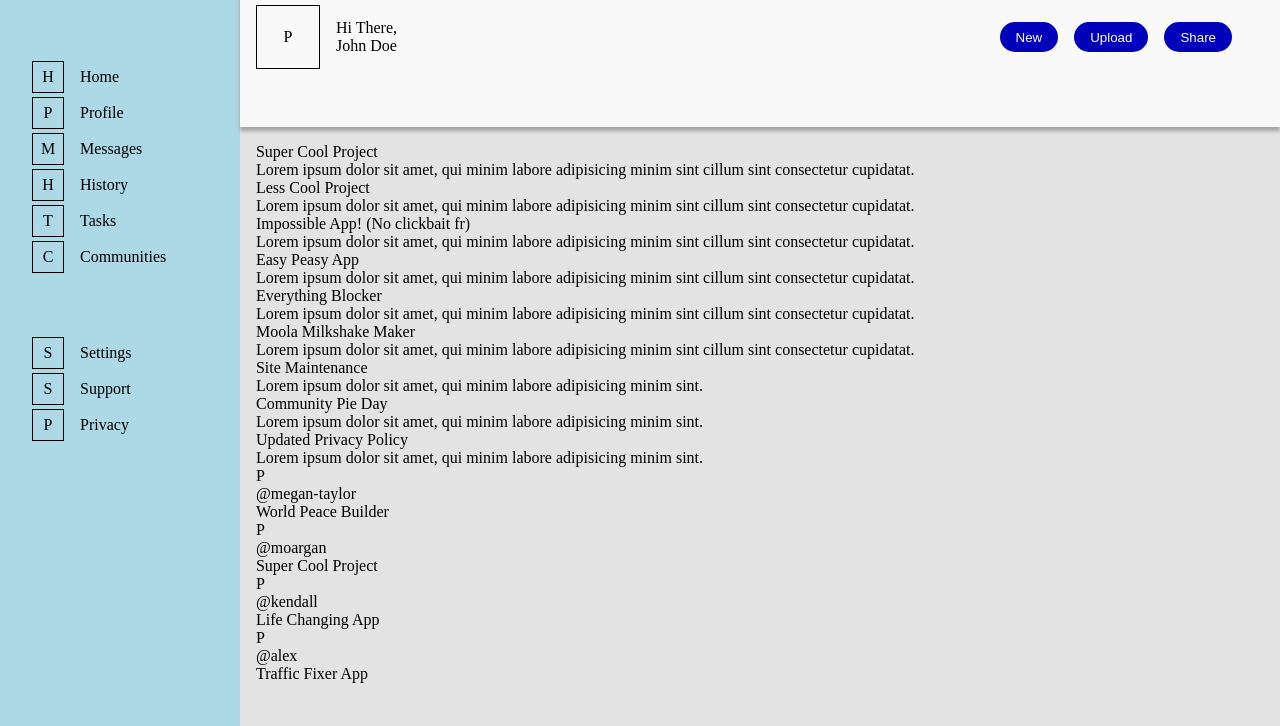
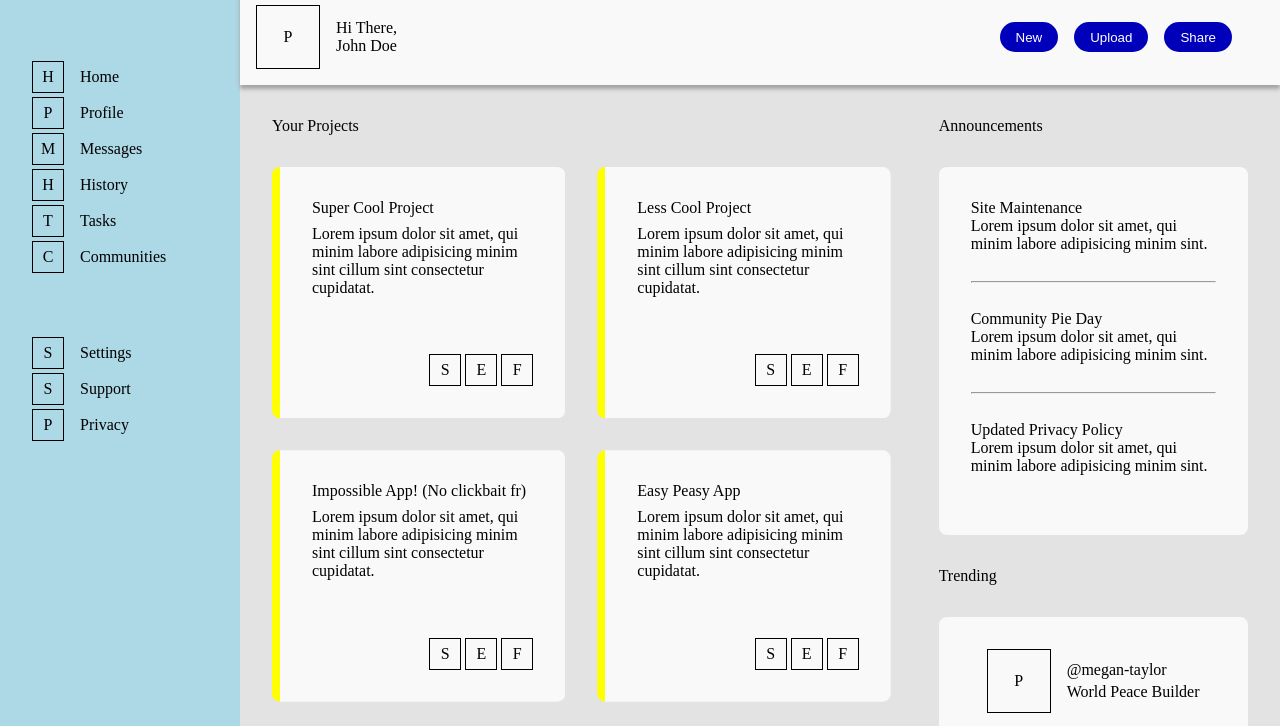
Before and after one commit to CrispDeserving/odin-dashboard, a plain HTML site: page index.html in a window 1280 px wide. Shown: the part 59-785 px from the top of the page. Drawn offline with Linux system fonts and the light colour scheme.

Commit message:
Add basic styling to webpage's main content

```diff
--- a/index.html
+++ b/index.html
@@ -66,7 +66,6 @@
 			</ul>
 		</div>
 
-		<div class="main">
 		<div class="headers-container">
 			<div class="nav-header">
 				<div class="search-bar">
@@ -100,8 +99,14 @@
 		</div>
 
 		<main>
+			<div class="projects">
+				<div class="title">Your Projects</div>
+
 				<div class="project-cards">
 					<div class="project-card">
+						<div class="strip"></div>
+
+						<div class="wrapper">
 							<div class="title">Super Cool Project</div>
 
 							<div class="slug">
@@ -109,10 +114,18 @@
 								minim sint cillum sint consectetur cupidatat.
 							</div>
 
-						<div class="options"></div>
+							<div class="options">
+								<div class="icon">S</div>
+								<div class="icon">E</div>
+								<div class="icon">F</div>
+							</div>
+						</div>
 					</div>
 
 					<div class="project-card">
+						<div class="strip"></div>
+
+						<div class="wrapper">
 							<div class="title">Less Cool Project</div>
 
 							<div class="slug">
@@ -120,10 +133,18 @@
 								minim sint cillum sint consectetur cupidatat.
 							</div>
 
-						<div class="options"></div>
+							<div class="options">
+								<div class="icon">S</div>
+								<div class="icon">E</div>
+								<div class="icon">F</div>
+							</div>
+						</div>
 					</div>
 
 					<div class="project-card">
+						<div class="strip"></div>
+
+						<div class="wrapper">
 							<div class="title">Impossible App! (No clickbait fr)</div>
 
 							<div class="slug">
@@ -131,10 +152,18 @@
 								minim sint cillum sint consectetur cupidatat.
 							</div>
 
-						<div class="options"></div>
+							<div class="options">
+								<div class="icon">S</div>
+								<div class="icon">E</div>
+								<div class="icon">F</div>
+							</div>
+						</div>
 					</div>
 
 					<div class="project-card">
+						<div class="strip"></div>
+
+						<div class="wrapper">
 							<div class="title">Easy Peasy App</div>
 
 							<div class="slug">
@@ -142,10 +171,18 @@
 								minim sint cillum sint consectetur cupidatat.
 							</div>
 
-						<div class="options"></div>
+							<div class="options">
+								<div class="icon">S</div>
+								<div class="icon">E</div>
+								<div class="icon">F</div>
+							</div>
+						</div>
 					</div>
 
 					<div class="project-card">
+						<div class="strip"></div>
+
+						<div class="wrapper">
 							<div class="title">Everything Blocker</div>
 
 							<div class="slug">
@@ -153,10 +190,18 @@
 								minim sint cillum sint consectetur cupidatat.
 							</div>
 
-						<div class="options"></div>
+							<div class="options">
+								<div class="icon">S</div>
+								<div class="icon">E</div>
+								<div class="icon">F</div>
+							</div>
+						</div>
 					</div>
 
 					<div class="project-card">
+						<div class="strip"></div>
+
+						<div class="wrapper">
 							<div class="title">Moola Milkshake Maker</div>
 
 							<div class="slug">
@@ -164,29 +209,43 @@
 								minim sint cillum sint consectetur cupidatat.
 							</div>
 
-						<div class="options"></div>
+							<div class="options">
+								<div class="icon">S</div>
+								<div class="icon">E</div>
+								<div class="icon">F</div>
+							</div>
+						</div>
+					</div>
 				</div>
 			</div>
 
-				<div class="main-sidebar">
 			<div class="announcements">
+				<div class="title">Announcements</div>
+
+				<div class="articles">
 					<div class="article">
 						<div class="title">Site Maintenance</div>
 						<div class="slug">Lorem ipsum dolor sit amet, qui minim labore adipisicing minim sint.</div>
 					</div>
 
+					<hr>
 					<div class="article">
 						<div class="title">Community Pie Day</div>
 						<div class="slug">Lorem ipsum dolor sit amet, qui minim labore adipisicing minim sint.</div>
 					</div>
 
+					<hr>
 					<div class="article">
 						<div class="title">Updated Privacy Policy</div>
 						<div class="slug">Lorem ipsum dolor sit amet, qui minim labore adipisicing minim sint.</div>
 					</div>
 				</div>
+			</div>
 
 			<div class="trending">
+				<div class="title">Trending</div>
+
+				<div class="projects">
 					<div class="project-summary">
 						<div class="profile-picture">P</div>
 
@@ -226,6 +285,5 @@
 			</div>
 		</main>
 	</div>
-	</div>
 </body>
 </html>
--- a/style.css
+++ b/style.css
@@ -1,3 +1,8 @@
+:root {
+	--white: #f9f9f9;
+	--main-border-radius: 1ch;
+}
+
 * {
 	margin: 0;
 	padding: 0;
@@ -6,6 +11,10 @@
 
 ul {
 	list-style-type: none;
+}
+
+hr {
+	height: 1px;
 }
 
 .icon {
@@ -26,8 +35,10 @@ body {
 .container {
 	display: grid;
 	grid-template-columns: 1fr 5fr;
-	grid-template-rows: 100%;
-	grid-template-areas: "sidebar main";
+	grid-template-rows: auto 1fr;
+	grid-template-areas:
+		"sidebar headers-container"
+		"sidebar main";
 }
 
 .sidebar {
@@ -73,18 +84,14 @@ body {
 	margin: 0 1rem;
 }
 
-.main {
-	display: grid;
-	grid-area: main;
-}
-
 .headers-container {
 	z-index: 1;
+	grid-area: headers-container;
 	display: flex;
 	flex-direction: column;
 	gap: 1rem;
 	padding: 1rem;
-	background-color: #f9f9f9;
+	background-color: var(--white);
 	box-shadow: 0 0.5ch 0.5ch 0 rgba(163,163,163,1);
 }
 
@@ -152,8 +159,112 @@ body {
 	color: white;
 }
 
-.main main {
+main {
 	background-color: #e3e3e3;
-	grid-area: 2 / 1 / span 1 / -1;
-	padding: 2ch;
+	display: grid;
+	grid-area: main;
+	grid-template-columns: 2fr 1fr;
+	grid-template-rows: 1fr 1fr;
+	grid-template-areas:
+		"projects announcements"
+		"projects trending";
+	gap: 2rem 3rem;
+	padding: 2rem;
+	padding-bottom: 4rem;
+	/* padding: 2rem 1rem 4rem 1rem; */
 }
+
+main .projects {
+	grid-area: projects;
+	display: flex;
+	flex-direction: column;
+	gap: 2rem;
+}
+
+.projects .project-cards {
+	flex: 1;
+	display: grid;
+	grid-template-columns: repeat(2, 1fr);
+	grid-template-rows: repeat(3, 1fr);
+	gap: 2rem;
+}
+
+.project-cards .project-card {
+	display: grid;
+	grid-auto-flow: column;
+	grid-template-columns: 1ch 1fr;
+	clip-path: inset(0% 0% 0% 0% round 1ch);
+}
+
+.project-card .strip {
+	background-color: yellow;
+	height: 100%;
+	width: var(--main-border-radius);
+}
+
+.project-card .wrapper {
+	display: grid;
+	grid-template-rows: auto 1fr auto;
+	gap: 1ch;
+	padding: 2rem;
+	background-color: var(--white);
+}
+
+.project-card .wrapper .options {
+	display: flex;
+	justify-content: end;
+	gap: 0.5ch;
+}
+
+main .announcements {
+	grid-area: announcements;
+	display: flex;
+	flex-direction: column;
+	gap: 2rem;
+}
+
+main .articles {
+	flex: 1;
+	background-color: var(--white);
+	padding: 2rem;
+	display: grid;
+	justify-content: center;
+	border-radius: var(--main-border-radius);
+}
+
+main .trending {
+	grid-area: trending;
+	flex: 1;
+	display: flex;
+	flex-direction: column;
+	gap: 2rem;
+}
+
+.trending .projects {
+	display: flex;
+	flex-direction: column;
+	gap: 1rem;
+	padding: 2rem;
+	background-color: var(--white);
+	border-radius: var(--main-border-radius);
+}
+
+.projects .project-summary {
+	display: flex;
+	align-items: center;
+}
+
+.project-summary .profile-picture {
+	display: grid;
+	place-content: center;
+	width: 4rem;
+	margin: 0 1rem;
+	border: 1px solid black;
+	aspect-ratio: 1;
+}
+
+.project-summary .project-info {
+	display: flex;
+	flex-direction: column;
+	gap: 0.5ch;
+}
```
Lines whose indentation alone changed are shown as unchanged.
